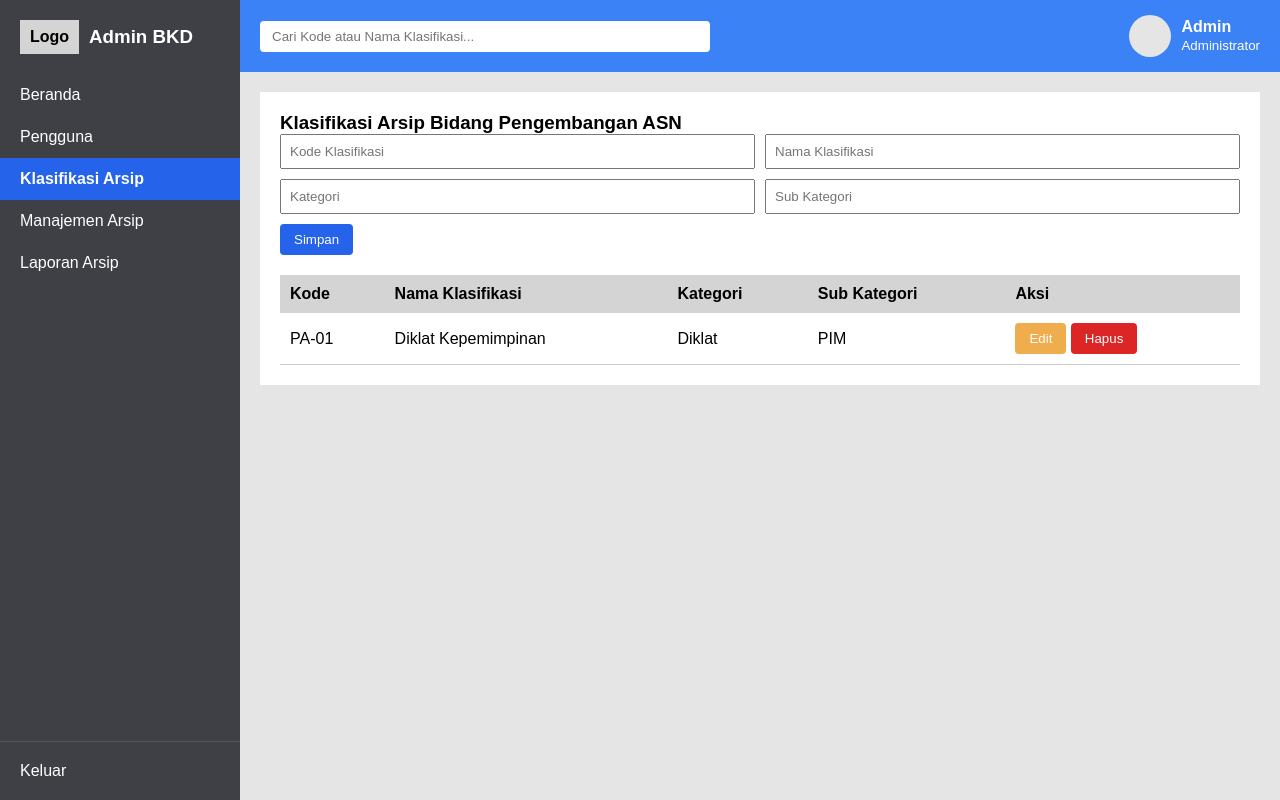
After one commit to Sanamozsa/Sistem-Informasi-BKD-Jatim, a PHP site: page /Admin/Klasifikasi_Arsip.php in a window 1280 px wide. The commit adds this page. Run offline with PHP 8.4, Linux system fonts and the light colour scheme.

Commit message:
klasifikasi_arsip_admin

```diff
--- a/Frontend/Admin/Dashboard_Admin.php
+++ b/Frontend/Admin/Dashboard_Admin.php
@@ -17,7 +17,7 @@
         <ul class="menu">
             <li class="active"><a href="Dashboard_Admin.php">Beranda</a></li>
             <li><a href="Pengguna_Admin.php">Pengguna</a></li>
-            <li><a href="#">Klasifikasi Arsip</a></li>
+            <li><a href="Klasifikasi_Arsip.php">Klasifikasi Arsip</a></li>
             <li><a href="#">Manajemen Arsip</a></li>
             <li><a href="#">Laporan Arsip</a></li>
         </ul>
--- /dev/null
+++ b/Frontend/Admin/Klasifikasi_Arsip.php
@@ -0,0 +1,95 @@
+<!DOCTYPE html>
+<html lang="id">
+<head>
+    <meta charset="UTF-8">
+    <title>Klasifikasi Arsip - Admin BKD</title>
+    <link rel="stylesheet" href="css/klasifikasi_arsip.css">
+</head>
+<body>
+
+<aside class="sidebar">
+    <div>
+        <div class="logo">
+            <span>Logo</span>
+            <h3>Admin BKD</h3>
+        </div>
+
+        <ul class="menu">
+            <li><a href="Dashboard_Admin.php">Beranda</a></li>
+            <li><a href="Pengguna_Admin.php">Pengguna</a></li>
+            <li class="active"><a href="Klasifikasi_Arsip.php">Klasifikasi Arsip</a></li>
+            <li><a href="#">Manajemen Arsip</a></li>
+            <li><a href="#">Laporan Arsip</a></li>
+        </ul>
+    </div>
+
+    <div class="logout">
+        <a href="../../Backend/auth/logout.php">Keluar</a>
+    </div>
+</aside>
+
+<main class="main">
+
+<header class="topbar">
+    <input type="text" placeholder="Cari Kode atau Nama Klasifikasi...">
+    <div class="profile">
+        <div class="avatar"></div>
+        <div>
+            <strong>Admin</strong><br>
+            <small>Administrator</small>
+        </div>
+    </div>
+</header>
+
+<section class="content">
+
+    <div class="table-box">
+        <h3>Klasifikasi Arsip Bidang Pengembangan ASN</h3>
+
+        <!-- FORM -->
+        <div class="form-box">
+            <div class="form-row">
+                <input type="text" placeholder="Kode Klasifikasi">
+                <input type="text" placeholder="Nama Klasifikasi">
+            </div>
+
+            <div class="form-row">
+                <input type="text" placeholder="Kategori">
+                <input type="text" placeholder="Sub Kategori">
+            </div>
+
+            <button class="btn primary">Simpan</button>
+        </div>
+
+        <!-- TABLE -->
+        <table>
+            <thead>
+                <tr>
+                    <th>Kode</th>
+                    <th>Nama Klasifikasi</th>
+                    <th>Kategori</th>
+                    <th>Sub Kategori</th>
+                    <th>Aksi</th>
+                </tr>
+            </thead>
+            <tbody>
+                <tr>
+                    <td>PA-01</td>
+                    <td>Diklat Kepemimpinan</td>
+                    <td>Diklat</td>
+                    <td>PIM</td>
+                    <td>
+                        <button class="btn edit">Edit</button>
+                        <button class="btn delete">Hapus</button>
+                    </td>
+                </tr>
+            </tbody>
+        </table>
+
+    </div>
+
+</section>
+</main>
+
+</body>
+</html>
--- a/Frontend/Admin/Pengguna_Admin.php
+++ b/Frontend/Admin/Pengguna_Admin.php
@@ -47,7 +47,7 @@ echo '<!DOCTYPE html>
                     <a href="Pengguna_Admin.php">Pengguna</a>
                 </li>
                 <li>
-                    <a href="#">Klasifikasi Arsip</a>
+                    <a href="Klasifikasi_Arsip.php">Klasifikasi Arsip</a>
                 </li>
                 <li>
                     <a href="#">Manajemen Arsip</a>
--- /dev/null
+++ b/Frontend/Admin/css/Klasifikasi_Arsip.css
@@ -0,0 +1,193 @@
+* {
+    margin: 0;
+    padding: 0;
+    box-sizing: border-box;
+    font-family: Arial, Helvetica, sans-serif;
+}
+
+body {
+    background: #e5e5e5;
+}
+
+/* =====================
+   SIDEBAR
+===================== */
+.sidebar {
+    width: 240px;
+    height: 100vh;
+    position: fixed;
+    top: 0;
+    left: 0;
+    background: #3f3f46;
+    color: #fff;
+    display: flex;
+    flex-direction: column;
+    justify-content: space-between;
+}
+
+/* Logo */
+.logo {
+    display: flex;
+    align-items: center;
+    gap: 10px;
+    padding: 20px;
+}
+
+.logo span {
+    background: #d4d4d4;
+    color: #000;
+    padding: 8px 10px;
+    font-weight: bold;
+}
+
+/* Menu */
+.menu {
+    list-style: none;
+}
+
+.menu li a {
+    display: block;
+    padding: 12px 20px;
+    color: #fff;
+    text-decoration: none;
+}
+
+.menu li a:hover,
+.menu li.active a {
+    background: #2563eb;
+    font-weight: bold;
+}
+
+.menu li a:visited {
+    color: #fff;
+}
+
+/* Logout */
+.logout {
+    border-top: 1px solid #555;
+}
+
+.logout a {
+    display: block;
+    padding: 20px;
+    color: #fff;
+    text-decoration: none;
+}
+
+.logout a:hover {
+    background: #dc2626;
+}
+
+/* =====================
+   MAIN
+===================== */
+.main {
+    margin-left: 240px;
+    min-height: 100vh;
+    display: flex;
+    flex-direction: column;
+}
+
+/* =====================
+   TOPBAR
+===================== */
+.topbar {
+    background: #3b82f6;
+    padding: 15px 20px;
+    display: flex;
+    justify-content: space-between;
+    align-items: center;
+}
+
+.topbar input {
+    width: 45%;
+    padding: 8px 12px;
+    border-radius: 4px;
+    border: none;
+}
+
+/* Profile */
+.profile {
+    display: flex;
+    align-items: center;
+    gap: 10px;
+    color: #fff;
+}
+
+.avatar {
+    width: 42px;
+    height: 42px;
+    background: #e5e5e5;
+    border-radius: 50%;
+}
+
+/* =====================
+   CONTENT
+===================== */
+.content {
+    padding: 20px;
+}
+
+/* =====================
+   FORM
+===================== */
+.form-box {
+    margin-bottom: 20px;
+}
+
+.form-row {
+    display: flex;
+    gap: 10px;
+    margin-bottom: 10px;
+}
+
+.form-row input {
+    flex: 1;
+    padding: 8px;
+}
+
+.btn {
+    padding: 8px 14px;
+    border: none;
+    cursor: pointer;
+    border-radius: 4px;
+}
+
+.btn.primary {
+    background: #2563eb;
+    color: #fff;
+}
+
+.btn.edit {
+    background: #f0ad4e;
+    color: #fff;
+}
+
+.btn.delete {
+    background: #dc2626;
+    color: #fff;
+}
+
+/* =====================
+   TABLE
+===================== */
+.table-box {
+    background: #fff;
+    padding: 20px;
+}
+
+table {
+    width: 100%;
+    border-collapse: collapse;
+}
+
+th {
+    background: #d4d4d4;
+    padding: 10px;
+    text-align: left;
+}
+
+td {
+    padding: 10px;
+    border-bottom: 1px solid #ccc;
+}
```
Also changed, not shown: Frontend/Admin/css/Pengguna_Admin.css (+80 -88 lines).
